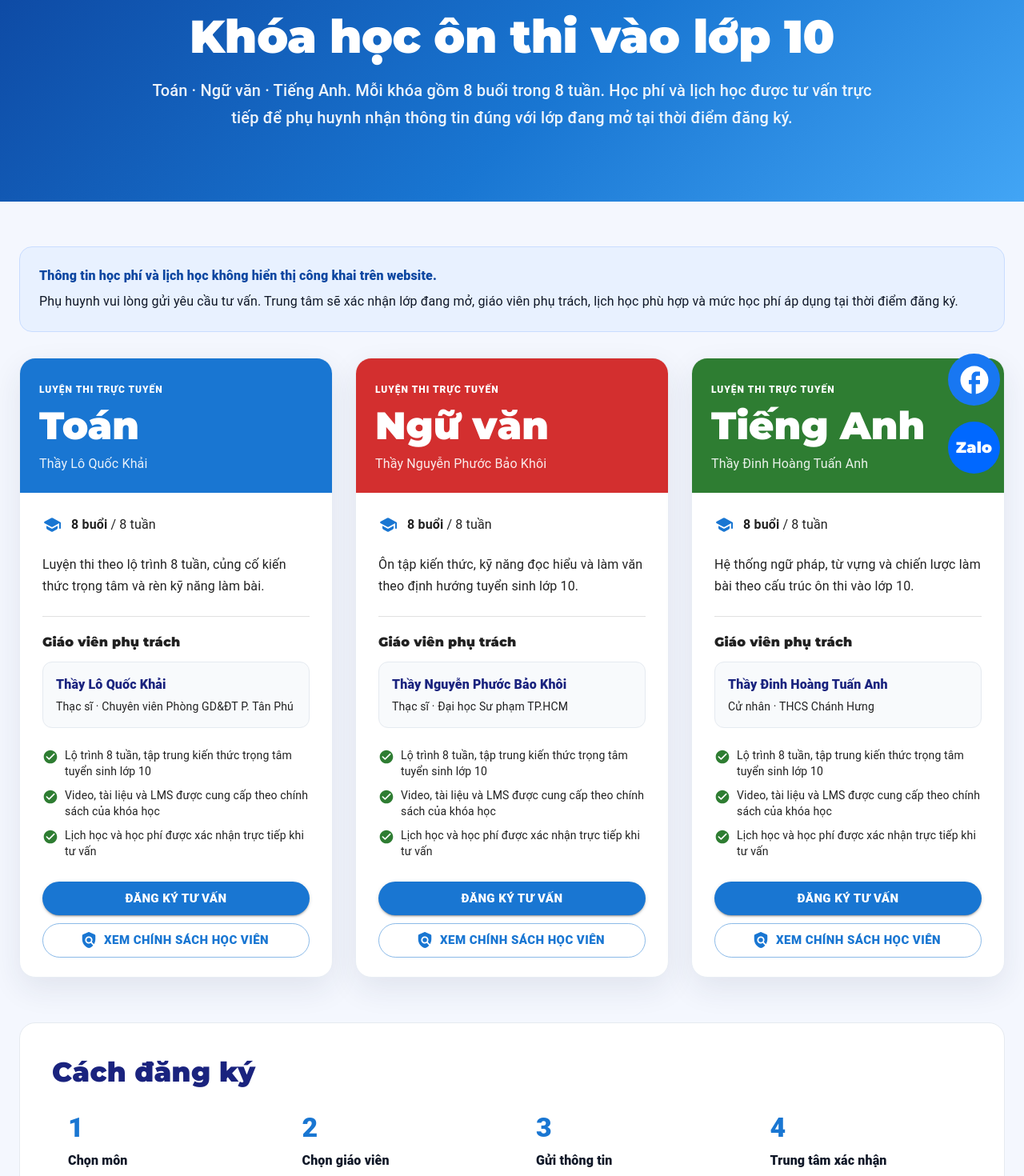
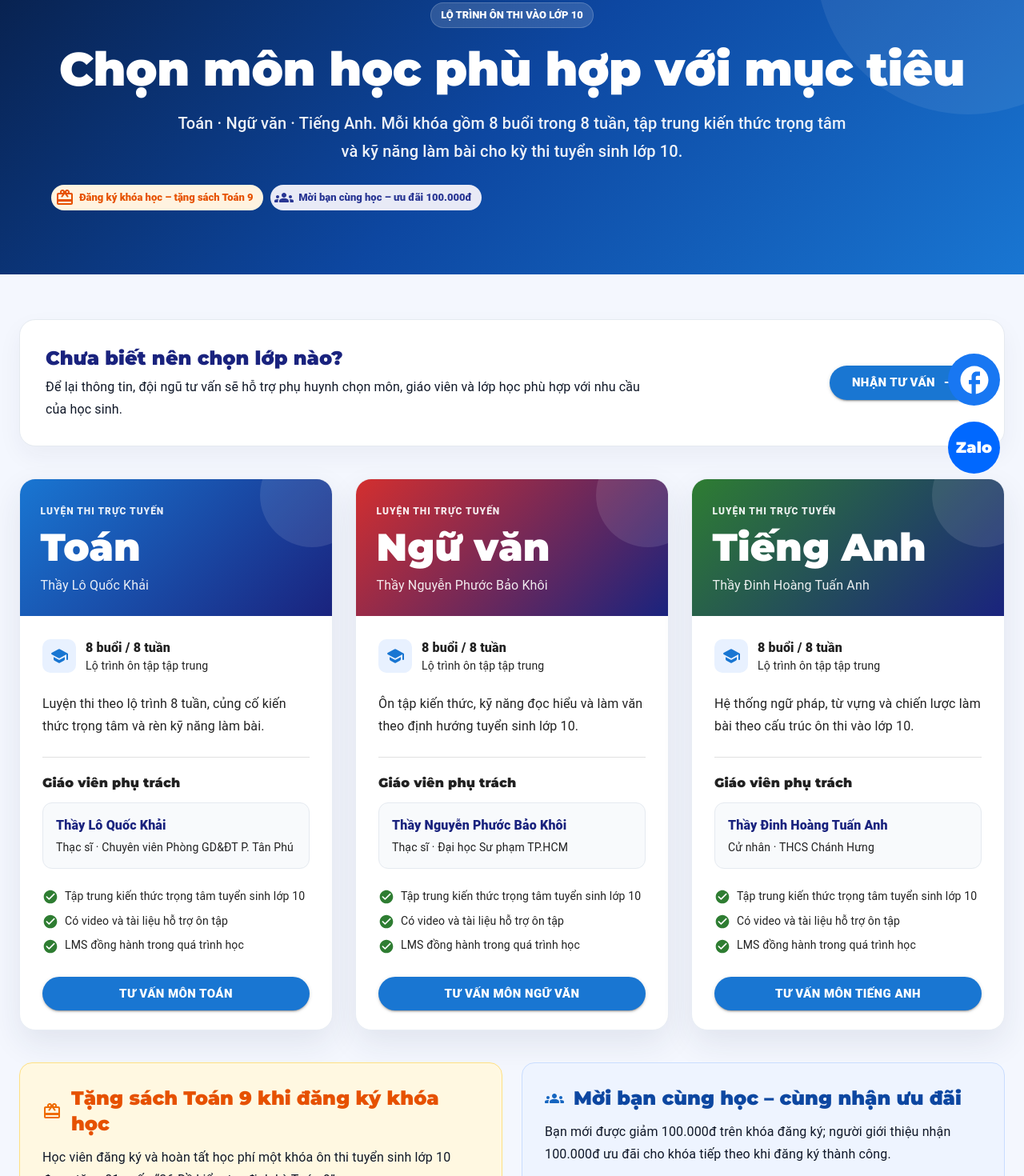
Before and after one commit to khanhu2805/luyen-thi-gdsg, a Next.js app: page /khoa-hoc in a window 1280 px wide. Shown: the part 158-1628 px from the top of the page at 80% size. Built offline with nearby package versions, Linux system fonts and the light colour scheme.

Commit message:
Redesign course page for parents and promotions

```diff
--- a/app/khoa-hoc/page.tsx
+++ b/app/khoa-hoc/page.tsx
@@ -5,13 +5,17 @@ import {
   Button,
   Card,
   CardContent,
+  Chip,
   Container,
   Divider,
   Grid,
   Stack,
   Typography,
 } from '@mui/material';
+import ArrowForwardRoundedIcon from '@mui/icons-material/ArrowForwardRounded';
+import CardGiftcardRoundedIcon from '@mui/icons-material/CardGiftcardRounded';
 import CheckCircleRoundedIcon from '@mui/icons-material/CheckCircleRounded';
+import GroupsRoundedIcon from '@mui/icons-material/GroupsRounded';
 import PolicyRoundedIcon from '@mui/icons-material/PolicyRounded';
 import SchoolRoundedIcon from '@mui/icons-material/SchoolRounded';
 import Link from 'next/link';
@@ -25,51 +29,124 @@ export default function KhoaHocPage() {
     <Box sx={{ bgcolor: '#f4f7fe', minHeight: '100vh', pb: 12, fontFamily: fontBody }}>
       <Box
         sx={{
-          py: { xs: 8, md: 11 },
+          py: { xs: 8, md: 10 },
           color: 'white',
           textAlign: 'center',
-          background: 'linear-gradient(135deg, #0d47a1, #1976d2 55%, #42a5f5)',
+          position: 'relative',
+          overflow: 'hidden',
+          background: 'linear-gradient(135deg, #081f49 0%, #0d47a1 50%, #1976d2 100%)',
         }}
       >
-        <Container maxWidth="lg">
+        <Box
+          sx={{
+            position: 'absolute',
+            width: 380,
+            height: 380,
+            borderRadius: '50%',
+            right: -120,
+            top: -160,
+            bgcolor: 'rgba(255,255,255,.07)',
+          }}
+        />
+        <Container maxWidth="lg" sx={{ position: 'relative', zIndex: 1 }}>
+          <Chip
+            label="LỘ TRÌNH ÔN THI VÀO LỚP 10"
+            sx={{
+              mb: 2,
+              bgcolor: 'rgba(255,255,255,.14)',
+              color: 'white',
+              border: '1px solid rgba(255,255,255,.18)',
+              fontWeight: 900,
+            }}
+          />
           <Typography
             variant="h2"
             sx={{
               fontFamily: fontHeader,
               fontWeight: 900,
-              fontSize: { xs: '2.2rem', md: '3.6rem' },
+              fontSize: { xs: '2.2rem', md: '3.65rem' },
             }}
           >
-            Khóa học ôn thi vào lớp 10
+            Chọn môn học phù hợp với mục tiêu
           </Typography>
           <Typography
             variant="h6"
-            sx={{ mt: 2, opacity: 0.92, maxWidth: 900, mx: 'auto', lineHeight: 1.7 }}
+            sx={{ mt: 2, opacity: 0.93, maxWidth: 840, mx: 'auto', lineHeight: 1.75 }}
           >
-            Toán · Ngữ văn · Tiếng Anh. Mỗi khóa gồm 8 buổi trong 8 tuần.
-            Học phí và lịch học được tư vấn trực tiếp để phụ huynh nhận thông tin
-            đúng với lớp đang mở tại thời điểm đăng ký.
+            Toán · Ngữ văn · Tiếng Anh. Mỗi khóa gồm 8 buổi trong 8 tuần,
+            tập trung kiến thức trọng tâm và kỹ năng làm bài cho kỳ thi tuyển sinh lớp 10.
           </Typography>
+
+          <Stack
+            direction={{ xs: 'column', sm: 'row' }}
+            spacing={1.2}
+            justifyContent="center"
+            sx={{ mt: 3 }}
+          >
+            <Chip
+              icon={<CardGiftcardRoundedIcon />}
+              label="Đăng ký khóa học – tặng sách Toán 9"
+              sx={{
+                bgcolor: '#fff3e0',
+                color: '#e65100',
+                fontWeight: 900,
+                '& .MuiChip-icon': { color: '#e65100' },
+              }}
+            />
+            <Chip
+              icon={<GroupsRoundedIcon />}
+              label="Mời bạn cùng học – ưu đãi 100.000đ"
+              sx={{
+                bgcolor: '#e8eaf6',
+                color: '#283593',
+                fontWeight: 900,
+                '& .MuiChip-icon': { color: '#283593' },
+              }}
+            />
+          </Stack>
         </Container>
       </Box>
 
       <Container maxWidth="xl" sx={{ mt: { xs: 5, md: 7 } }}>
         <Box
           sx={{
-            mb: 4,
-            p: { xs: 2.5, md: 3 },
-            borderRadius: 4,
-            bgcolor: '#e8f1ff',
-            border: '1px solid #c9ddff',
+            mb: 5,
+            p: { xs: 3, md: 4 },
+            borderRadius: 5,
+            bgcolor: 'white',
+            border: '1px solid #e5eaf0',
+            boxShadow: '0 12px 30px rgba(31,42,74,.05)',
+            display: { md: 'flex' },
+            alignItems: 'center',
+            justifyContent: 'space-between',
+            gap: 3,
           }}
         >
-          <Typography sx={{ fontWeight: 900, color: '#0d47a1' }}>
-            Thông tin học phí và lịch học không hiển thị công khai trên website.
+          <Box>
+            <Typography variant="h5" sx={{ fontFamily: fontHeader, fontWeight: 900, color: '#1a237e' }}>
+              Chưa biết nên chọn lớp nào?
             </Typography>
-          <Typography color="text.secondary" sx={{ mt: 0.7, lineHeight: 1.7 }}>
-            Phụ huynh vui lòng gửi yêu cầu tư vấn. Trung tâm sẽ xác nhận lớp đang mở,
-            giáo viên phụ trách, lịch học phù hợp và mức học phí áp dụng tại thời điểm đăng ký.
+            <Typography color="text.secondary" sx={{ mt: 0.8, lineHeight: 1.7, maxWidth: 760 }}>
+              Để lại thông tin, đội ngũ tư vấn sẽ hỗ trợ phụ huynh chọn môn, giáo viên
+              và lớp học phù hợp với nhu cầu của học sinh.
             </Typography>
+          </Box>
+          <Button
+            component={Link}
+            href="/#form-dang-ky"
+            variant="contained"
+            size="large"
+            endIcon={<ArrowForwardRoundedIcon />}
+            sx={{
+              mt: { xs: 2, md: 0 },
+              borderRadius: 999,
+              px: 3.5,
+              fontWeight: 900,
+              whiteSpace: 'nowrap',
+            }}
+          >
+            Nhận tư vấn
+          </Button>
         </Box>
 
         <Grid container spacing={3.5}>
@@ -88,37 +165,73 @@ export default function KhoaHocPage() {
                     borderRadius: 5,
                     display: 'flex',
                     flexDirection: 'column',
-                    boxShadow: '0 14px 38px rgba(31,42,74,.09)',
+                    overflow: 'hidden',
+                    boxShadow: '0 16px 40px rgba(31,42,74,.09)',
                     border: '1px solid #e8edf4',
+                    transition: 'transform .25s ease, box-shadow .25s ease',
+                    '&:hover': {
+                      transform: 'translateY(-6px)',
+                      boxShadow: '0 22px 50px rgba(31,42,74,.14)',
+                    },
                   }}
                 >
                   <Box
                     sx={{
-                      p: 3,
+                      p: 3.2,
                       color: 'white',
-                      background: primaryTeacher?.accent || '#1976d2',
+                      position: 'relative',
+                      overflow: 'hidden',
+                      background: 'linear-gradient(135deg, ' + (primaryTeacher?.accent || '#1976d2') + ', #1a237e)',
                     }}
                   >
-                    <Typography variant="overline" sx={{ fontWeight: 900 }}>
+                    <Box
+                      sx={{
+                        position: 'absolute',
+                        width: 130,
+                        height: 130,
+                        borderRadius: '50%',
+                        right: -40,
+                        top: -45,
+                        bgcolor: 'rgba(255,255,255,.10)',
+                      }}
+                    />
+                    <Typography variant="overline" sx={{ fontWeight: 900, opacity: 0.9 }}>
                       LUYỆN THI TRỰC TUYẾN
                     </Typography>
-                    <Typography variant="h3" sx={{ fontFamily: fontHeader, fontWeight: 900 }}>
+                    <Typography variant="h3" sx={{ fontFamily: fontHeader, fontWeight: 900, position: 'relative' }}>
                       {course.subject}
                     </Typography>
-                    <Typography sx={{ mt: 1, opacity: 0.9 }}>
+                    <Typography sx={{ mt: 1, opacity: 0.9, position: 'relative' }}>
                       {teacherNames || 'Đang cập nhật giáo viên'}
                     </Typography>
                   </Box>
 
                   <CardContent sx={{ p: 3.5, flexGrow: 1, display: 'flex', flexDirection: 'column' }}>
                     <Box sx={{ display: 'flex', gap: 1.5, alignItems: 'center' }}>
-                      <SchoolRoundedIcon color="primary" />
-                      <Typography>
-                        <b>{course.sessions} buổi</b> / {course.weeks} tuần
+                      <Box
+                        sx={{
+                          width: 42,
+                          height: 42,
+                          borderRadius: 2.5,
+                          bgcolor: '#e8f1ff',
+                          color: '#1976d2',
+                          display: 'grid',
+                          placeItems: 'center',
+                        }}
+                      >
+                        <SchoolRoundedIcon />
+                      </Box>
+                      <Box>
+                        <Typography sx={{ fontWeight: 900 }}>
+                          {course.sessions} buổi / {course.weeks} tuần
+                        </Typography>
+                        <Typography variant="body2" color="text.secondary">
+                          Lộ trình ôn tập tập trung
                         </Typography>
                       </Box>
+                    </Box>
 
-                    <Typography color="text.secondary" sx={{ lineHeight: 1.7, my: 3 }}>
+                    <Typography color="text.secondary" sx={{ lineHeight: 1.75, my: 3 }}>
                       {course.description}
                     </Typography>
 
@@ -155,11 +268,11 @@ export default function KhoaHocPage() {
                       })}
                     </Stack>
 
-                    <Stack spacing={1.25} sx={{ mt: 3 }}>
+                    <Stack spacing={1.15} sx={{ mt: 3 }}>
                       {[
-                        'Lộ trình 8 tuần, tập trung kiến thức trọng tâm tuyển sinh lớp 10',
-                        'Video, tài liệu và LMS được cung cấp theo chính sách của khóa học',
-                        'Lịch học và học phí được xác nhận trực tiếp khi tư vấn',
+                        'Tập trung kiến thức trọng tâm tuyển sinh lớp 10',
+                        'Có video và tài liệu hỗ trợ ôn tập',
+                        'LMS đồng hành trong quá trình học',
                       ].map((item) => (
                         <Box key={item} sx={{ display: 'flex', gap: 1, alignItems: 'flex-start' }}>
                           <CheckCircleRoundedIcon sx={{ color: 'success.main', fontSize: 20, mt: 0.2 }} />
@@ -168,27 +281,16 @@ export default function KhoaHocPage() {
                       ))}
                     </Stack>
 
-                    <Stack spacing={1.25} sx={{ mt: 3.5 }}>
                     <Button
                       component={Link}
                       href={'/?course=' + course.id + '#form-dang-ky'}
                       variant="contained"
                       size="large"
-                        sx={{ borderRadius: 999, fontWeight: 900 }}
+                      fullWidth
+                      sx={{ mt: 3.5, borderRadius: 999, fontWeight: 900 }}
                     >
-                        Đăng ký tư vấn
+                      Tư vấn môn {course.subject}
                     </Button>
-                      <Button
-                        component={Link}
-                        href="/chinh-sach"
-                        variant="outlined"
-                        size="large"
-                        startIcon={<PolicyRoundedIcon />}
-                        sx={{ borderRadius: 999, fontWeight: 900 }}
-                      >
-                        Xem chính sách học viên
-                      </Button>
-                    </Stack>
                   </CardContent>
                 </Card>
               </Grid>
@@ -196,9 +298,57 @@ export default function KhoaHocPage() {
           })}
         </Grid>
 
+        <Grid container spacing={3} sx={{ mt: 5 }}>
+          <Grid size={{ xs: 12, md: 6 }}>
             <Box
               sx={{
-            mt: 7,
+                height: '100%',
+                p: 3.5,
+                borderRadius: 4,
+                bgcolor: '#fff8e1',
+                border: '1px solid #ffe082',
+              }}
+            >
+              <Stack direction="row" spacing={1.5} sx={{ alignItems: 'center' }}>
+                <CardGiftcardRoundedIcon sx={{ color: '#ef6c00' }} />
+                <Typography variant="h5" sx={{ fontFamily: fontHeader, fontWeight: 900, color: '#e65100' }}>
+                  Tặng sách Toán 9 khi đăng ký khóa học
+                </Typography>
+              </Stack>
+              <Typography sx={{ mt: 1.5, lineHeight: 1.75 }}>
+                Học viên đăng ký và hoàn tất học phí một khóa ôn thi tuyển sinh lớp 10
+                được tặng 01 cuốn “36 Đề kiểm tra định kỳ Toán 9”.
+              </Typography>
+            </Box>
+          </Grid>
+
+          <Grid size={{ xs: 12, md: 6 }}>
+            <Box
+              sx={{
+                height: '100%',
+                p: 3.5,
+                borderRadius: 4,
+                bgcolor: '#eef4ff',
+                border: '1px solid #c9ddff',
+              }}
+            >
+              <Stack direction="row" spacing={1.5} sx={{ alignItems: 'center' }}>
+                <GroupsRoundedIcon sx={{ color: '#1565c0' }} />
+                <Typography variant="h5" sx={{ fontFamily: fontHeader, fontWeight: 900, color: '#0d47a1' }}>
+                  Mời bạn cùng học – cùng nhận ưu đãi
+                </Typography>
+              </Stack>
+              <Typography sx={{ mt: 1.5, lineHeight: 1.75 }}>
+                Bạn mới được giảm 100.000đ trên khóa đăng ký; người giới thiệu nhận
+                100.000đ ưu đãi cho khóa tiếp theo khi đăng ký thành công.
+              </Typography>
+            </Box>
+          </Grid>
+        </Grid>
+
+        <Box
+          sx={{
+            mt: 6,
             p: { xs: 3, md: 5 },
             borderRadius: 5,
             bgcolor: 'white',
@@ -206,16 +356,15 @@ export default function KhoaHocPage() {
           }}
         >
           <Typography variant="h4" sx={{ fontFamily: fontHeader, fontWeight: 900, color: '#1a237e' }}>
-            Cách đăng ký
+            Đăng ký chỉ với 3 bước
           </Typography>
           <Grid container spacing={2.5} sx={{ mt: 1 }}>
             {[
-              ['1', 'Chọn môn', 'Có thể chọn một hoặc nhiều môn cần tư vấn.'],
-              ['2', 'Chọn giáo viên', 'Nếu môn có nhiều giáo viên, phụ huynh có thể chọn giáo viên quan tâm.'],
-              ['3', 'Gửi thông tin', 'Điền thông tin học sinh, phụ huynh và nhu cầu cần tư vấn.'],
-              ['4', 'Trung tâm xác nhận', 'Tư vấn viên liên hệ để xác nhận lịch học, học phí và hướng dẫn đăng ký.'],
+              ['1', 'Chọn môn quan tâm', 'Có thể chọn một hoặc nhiều môn cần được tư vấn.'],
+              ['2', 'Gửi thông tin', 'Điền thông tin học sinh, phụ huynh và nhu cầu học tập.'],
+              ['3', 'Nhận tư vấn', 'Đội ngũ trung tâm liên hệ để tư vấn lớp phù hợp và hướng dẫn đăng ký.'],
             ].map(([step, title, desc]) => (
-              <Grid key={step} size={{ xs: 12, sm: 6, md: 3 }}>
+              <Grid key={step} size={{ xs: 12, md: 4 }}>
                 <Box sx={{ p: 2.5, height: '100%' }}>
                   <Typography variant="h4" color="primary" sx={{ fontWeight: 900 }}>
                     {step}
@@ -228,6 +377,16 @@ export default function KhoaHocPage() {
               </Grid>
             ))}
           </Grid>
+
+          <Button
+            component={Link}
+            href="/chinh-sach"
+            variant="outlined"
+            startIcon={<PolicyRoundedIcon />}
+            sx={{ mt: 2.5, borderRadius: 999, px: 3, fontWeight: 900 }}
+          >
+            Xem quyền lợi học viên
+          </Button>
         </Box>
       </Container>
     </Box>
```
Lines whose indentation alone changed are shown as unchanged.
